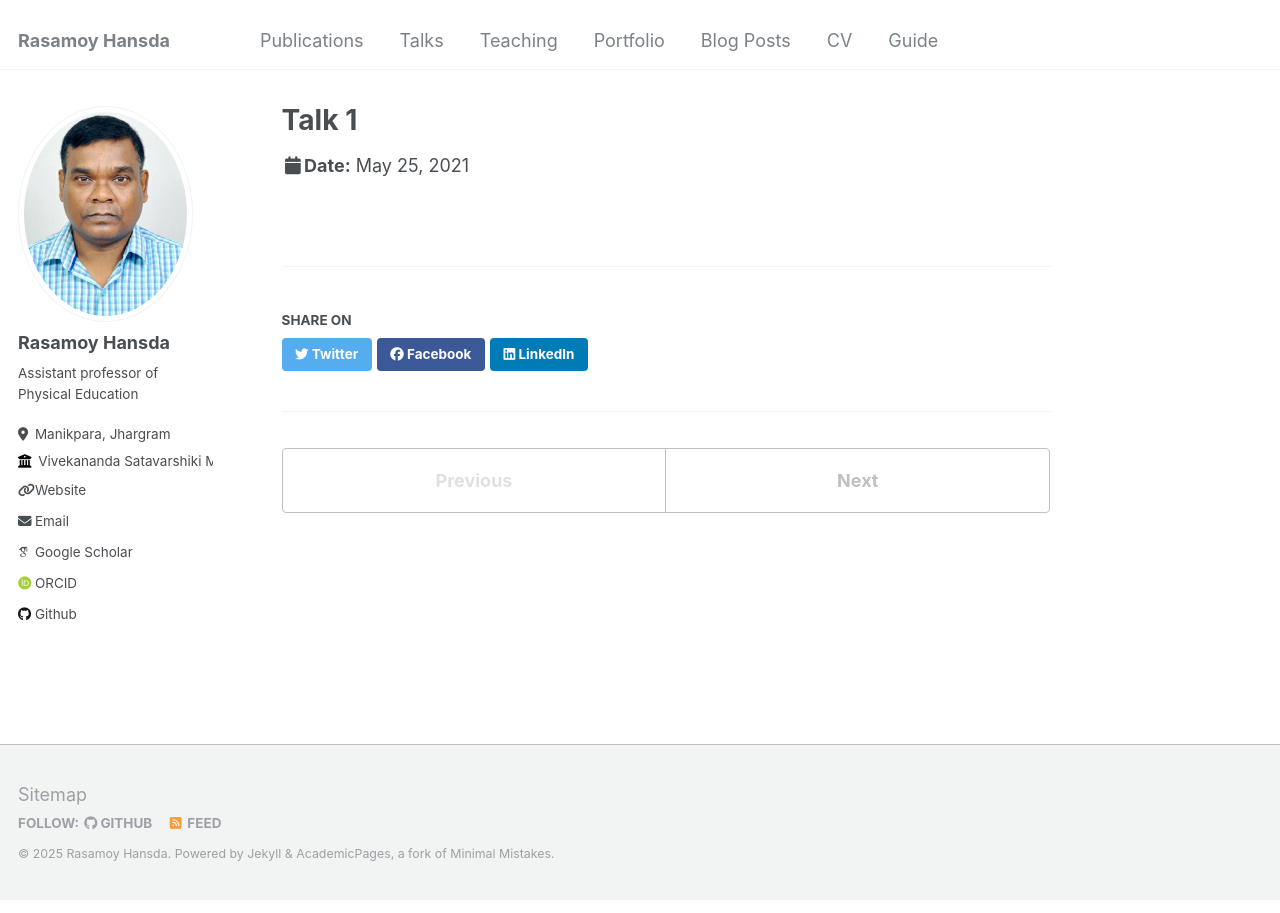
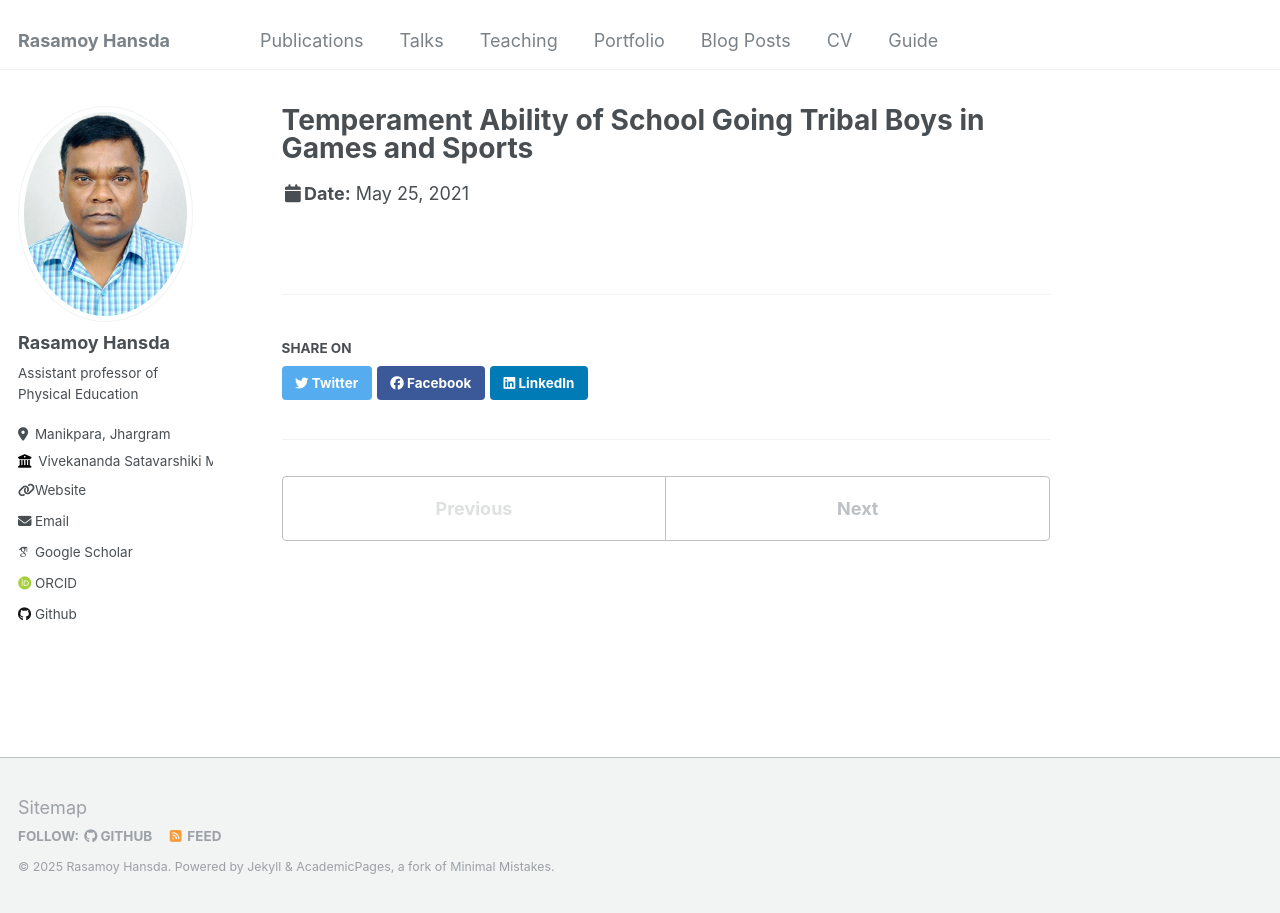
Before and after one commit to rhansda1/rhansda1.github.io, a Jekyll site: the page built from _talks/2021-05-25_talk_1.md, in a window 1280 px wide. Built offline with Jekyll 4.4.1, drawn with Linux system fonts in a browser that asks for light colours; some web fonts are replaced.

Commit message:
Update 2021-05-25_talk_1.md

```diff
--- a/_talks/2021-05-25_talk_1.md
+++ b/_talks/2021-05-25_talk_1.md
@@ -1,9 +1,9 @@
 ---
-title: "Talk 1"
+title: "Temperament Ability of School Going Tribal Boys in Games and Sports"
 collection: talks
-type: "Conference proceedings talk"
-permalink: /talks/2021-05-25-talk_1
-venue: "Seminar at Pune"
+type: "International Conference on Inclusive Growth through Multidiscplinary Research (ICIGMR-2023) & Award Ceremony"
+permalink: /talks/2023-09-05-talk_1
+venue: "Oxford College of Management"
 date: 2021-05-25
-location: "Pune, India."
+location: "Odisha, India."
 ---
```
